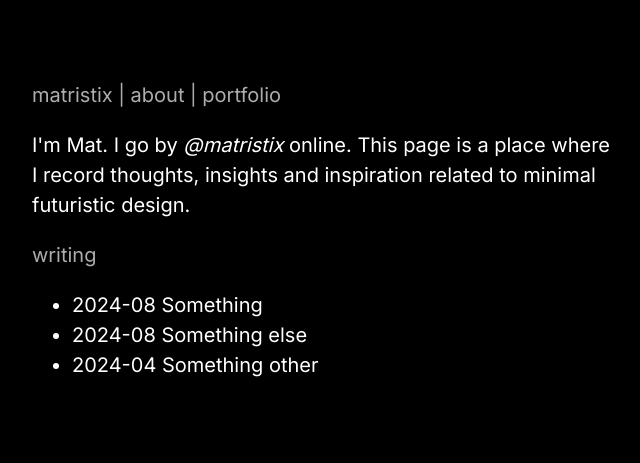
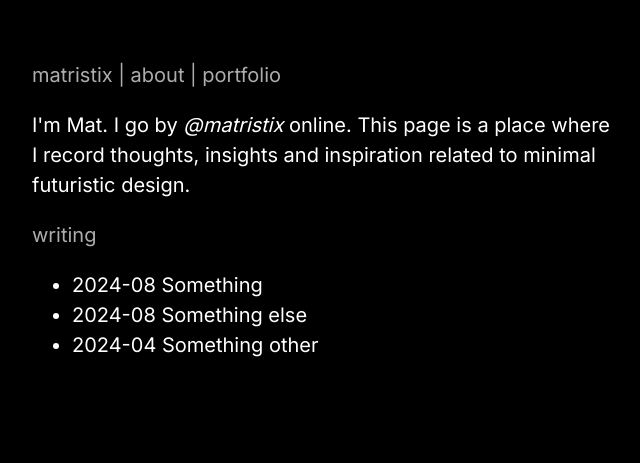
Before and after one commit to matristix/matristix.github.io, a plain HTML site: page index.html in a window 1280 px wide. Shown: the whole page, without its empty margins (316-956 px from the left). Drawn offline with Linux system fonts and the light colour scheme.

Commit message:
Update styles.css

```diff
--- a/styles.css
+++ b/styles.css
@@ -2,7 +2,7 @@
 
 html {
   max-width: 30rem;
-  padding: 3rem 1rem;
+  padding: 2rem 1rem;
   margin: auto;
   line-height: 1.5;
   font-size: 1.25rem;
```
